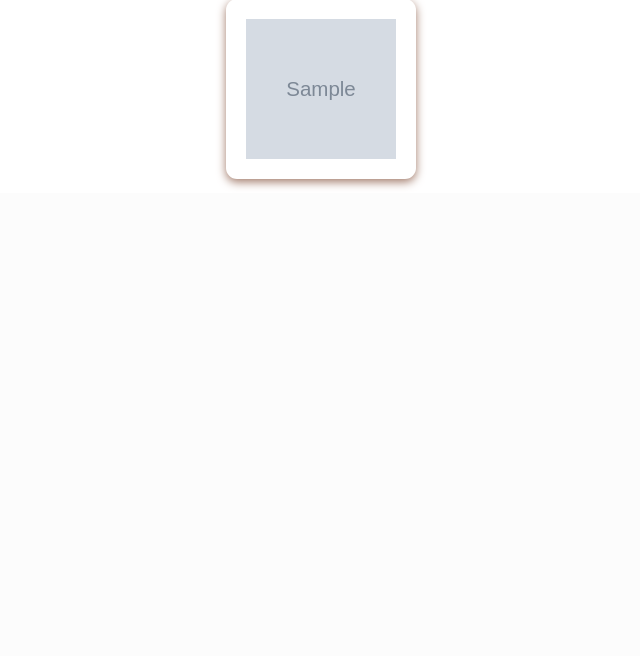
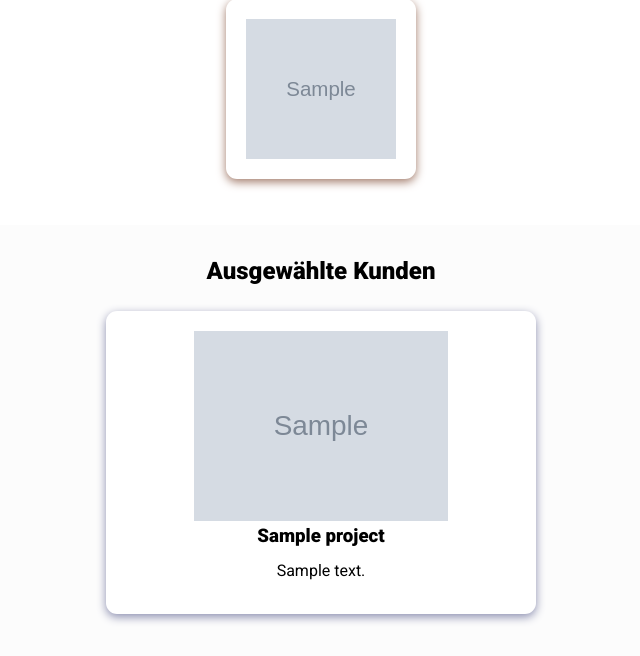
Before and after one commit to VandaFarsad/portfolio-dockerized, a Django app: page / in a window 1280 px wide. Shown: the part 1041-1697 px from the top of the page, without its empty margins (319-959 px from the left). Before the commit the page ends 1229 px from the top, so only its background shows below. Run offline with Django 4.2, Linux system fonts and the light colour scheme; tables that the repository leaves empty hold one stand-in row (values such as "Sample post"); grey boxes marked "Sample" are stand-in pictures.

Commit message:
Add project section

```diff
--- a/portfolio/templates/index.html
+++ b/portfolio/templates/index.html
@@ -60,6 +60,25 @@
     </section>
     {% endif %}
 
+    <!-- Projects section -->
+    {% if projects %}
+    <section class="projects" id="projects">
+        <h2 class="projects-title">Ausgewählte Kunden</h2>
+
+        {% for project_block in projects %}
+        <div class="projects-container">
+            {% for project in project_block %}
+            <div class="project-container project-card">
+                <img src="{{project.image.url}}" alt="{{project.title}}" loading="lazy" class="project-pic" />
+                <h3 class="project-title">{{project.title}}</h3>
+                <p class="project-details">{{project.description}}</p>
+            </div>
+            {% endfor %}
+        </div>
+        {% endfor %}
+    </section>
+    {% endif %}
+
     <!-- Website scripts -->
     <script src="{% static 'js/app.js' %}"></script>
 
```
